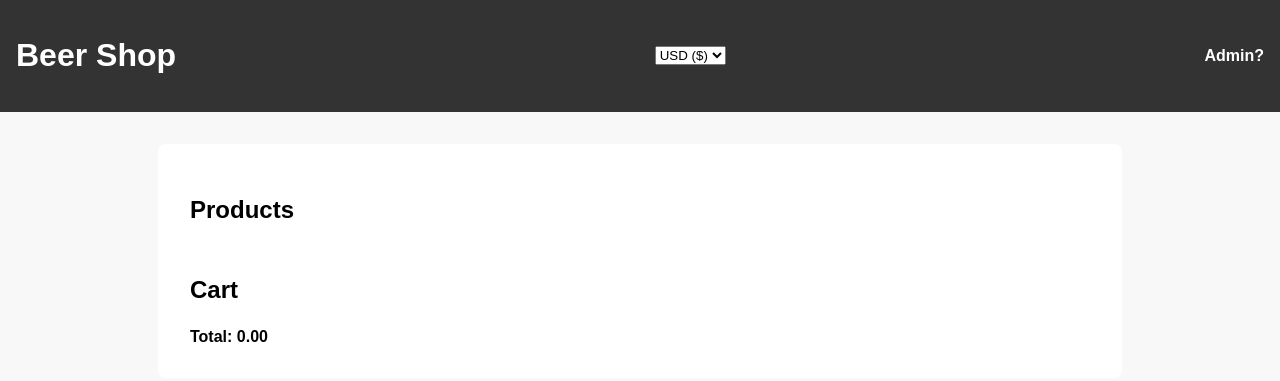
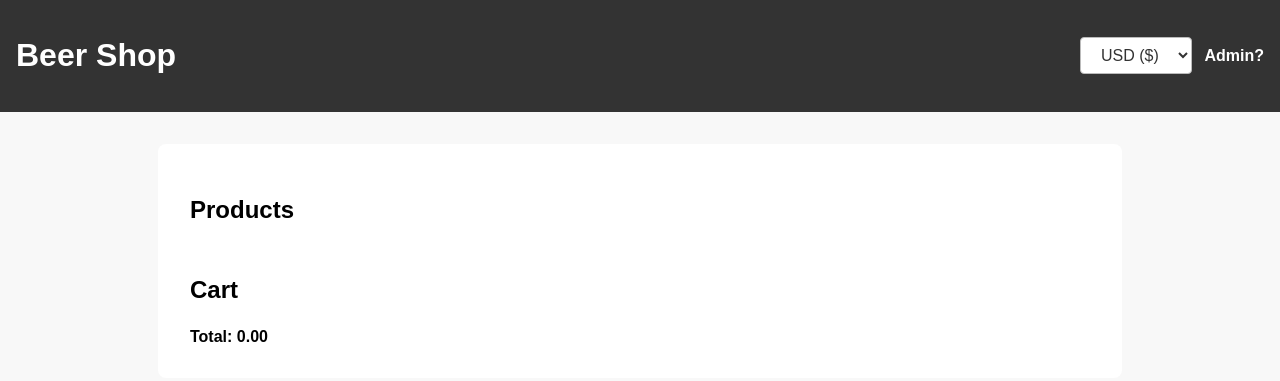
Before and after one commit to hinoobers/beershop_backend, a website: page frontend/index.html in a window 1280 px wide. Drawn offline with Linux system fonts and the light colour scheme; no server answers.

Commit message:
Add CSS for currency select

```diff
--- a/frontend/css/style.css
+++ b/frontend/css/style.css
@@ -141,3 +141,23 @@ header a:hover {
     font-weight: bold;
     margin-top: 1em;
 }
+
+/* Currency select styles */
+header select {
+    padding: 0.5em 1em;
+    border: 1px solid #bbb;
+    border-radius: 4px;
+    background: #fff;
+    font-size: 1em;
+    color: #333;
+    margin: 0 0.5em;
+    outline: none;
+    transition: border-color 0.2s;
+}
+header select:focus {
+    border-color: #2d8f2d;
+}
+header select option {
+    background: #fff;
+    color: #333;
+}
--- a/frontend/index.html
+++ b/frontend/index.html
@@ -10,12 +10,14 @@
 <body>
     <header>
         <h1>Beer Shop</h1>
+        <div>
             <select id="currency-select" onchange="changeCurrency()">
                 <option value="EUR" tag="€">EUR (€)</option>
                 <option value="USD" tag="$">USD ($)</option>
                 <option value="GBP" tag="£">GBP (£)</option>
             </select>
             <a href="admin.html">Admin?</a>
+        </div>
     </header>
     <div class="container">
         <section>
```
Lines whose indentation alone changed are shown as unchanged.
